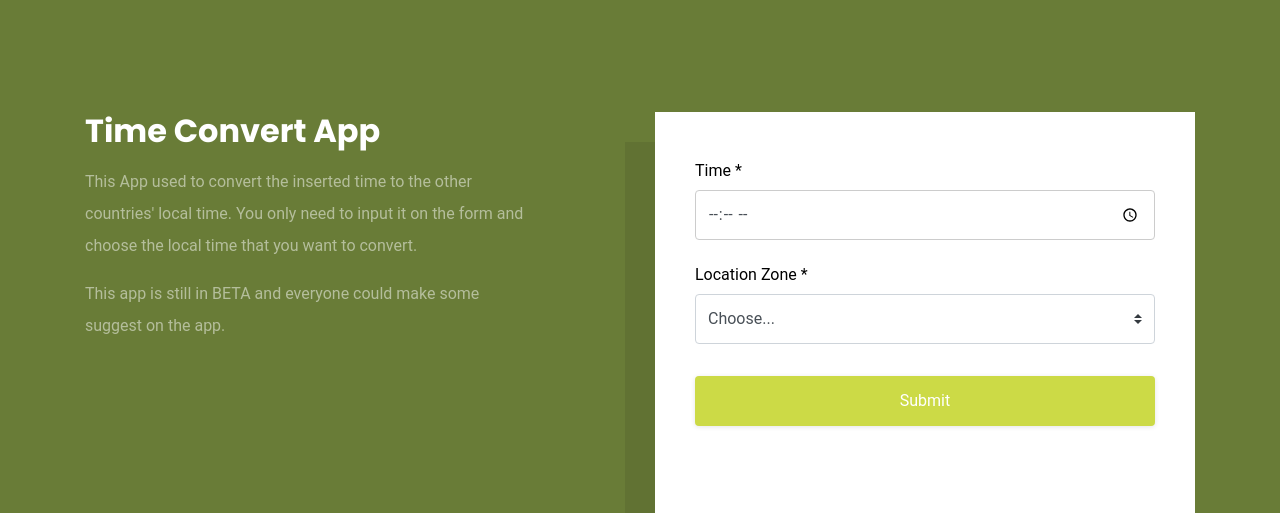
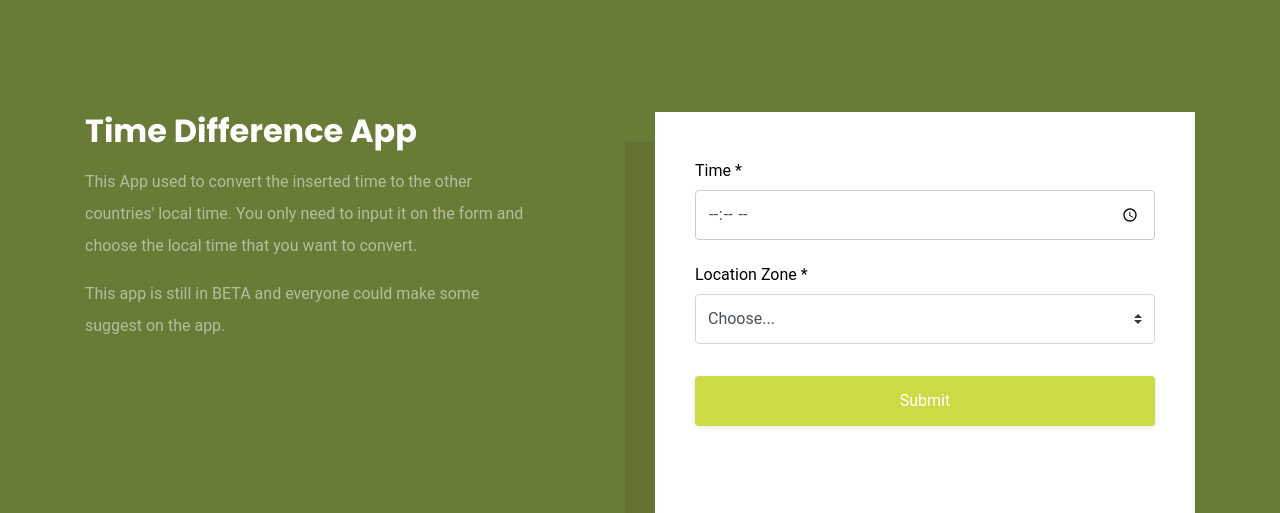
Before and after one commit to cwbj/time-convert, a PHP site: page / in a window 1280 px wide. Shown: the top 513 px of the page. Run offline with PHP 8.4, Linux system fonts and the light colour scheme.

Commit message:
miscs: change title from convert to difference

```diff
--- a/index.php
+++ b/index.php
@@ -16,7 +16,7 @@
 	<!-- Style -->
 	<link rel="stylesheet" href="css/style.css">
 
-	<title>Time Convert App</title>
+	<title>Time Difference App - CWB</title>
 </head>
 
 <body>
@@ -24,7 +24,7 @@
 		<div class="container">
 			<div class="row">
 				<div class="col-md-5 mr-auto">
-					<h3 class="mb-3">Time Convert App</h3>
+					<h3 class="mb-3">Time Difference App</h3>
 					<p>This App used to convert the inserted time to the other countries' local time. You only need to input
 						it on the form and choose the local time that you want to convert.</p>
 					<p>This app is still in BETA and everyone could make some suggest on the app.</p>
```
